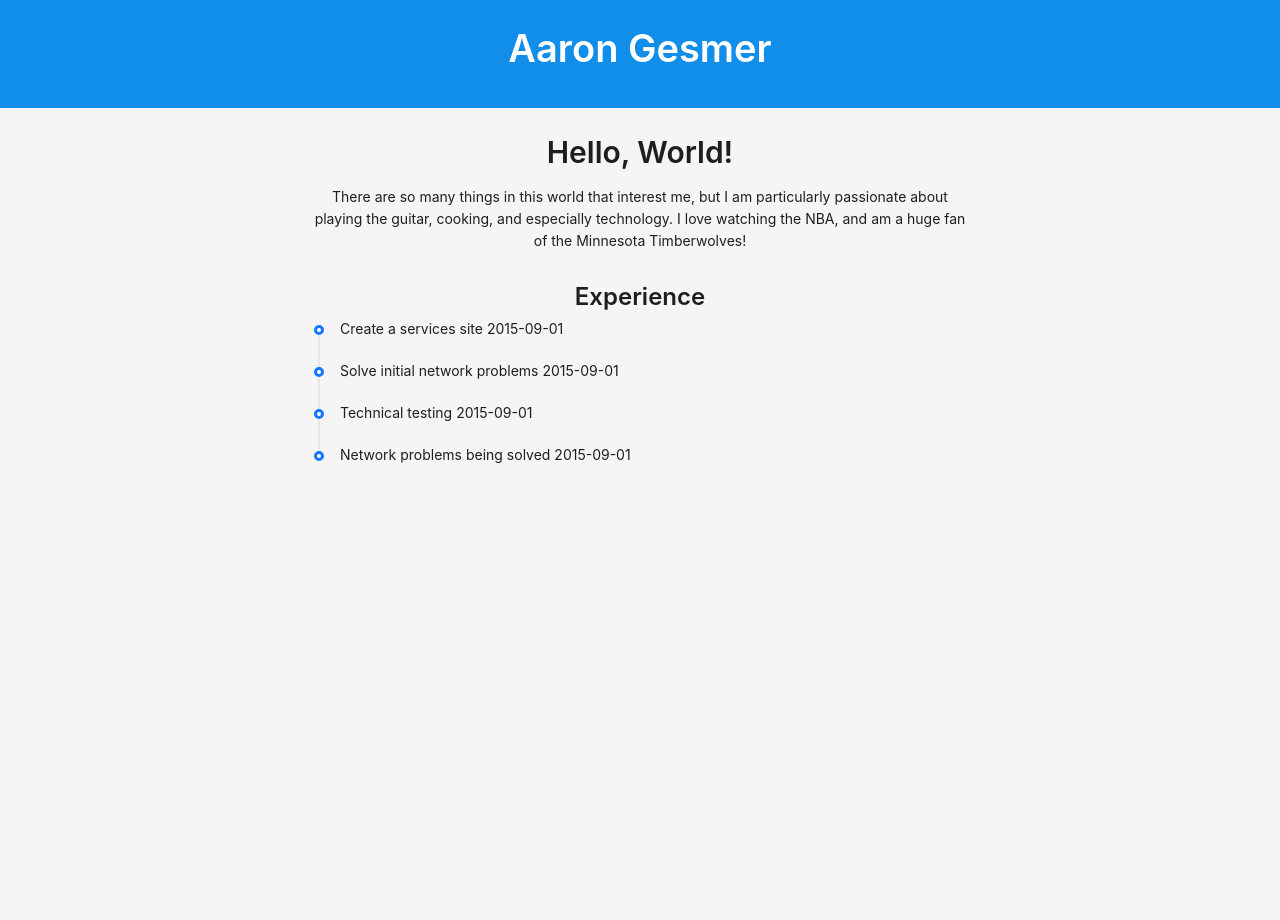
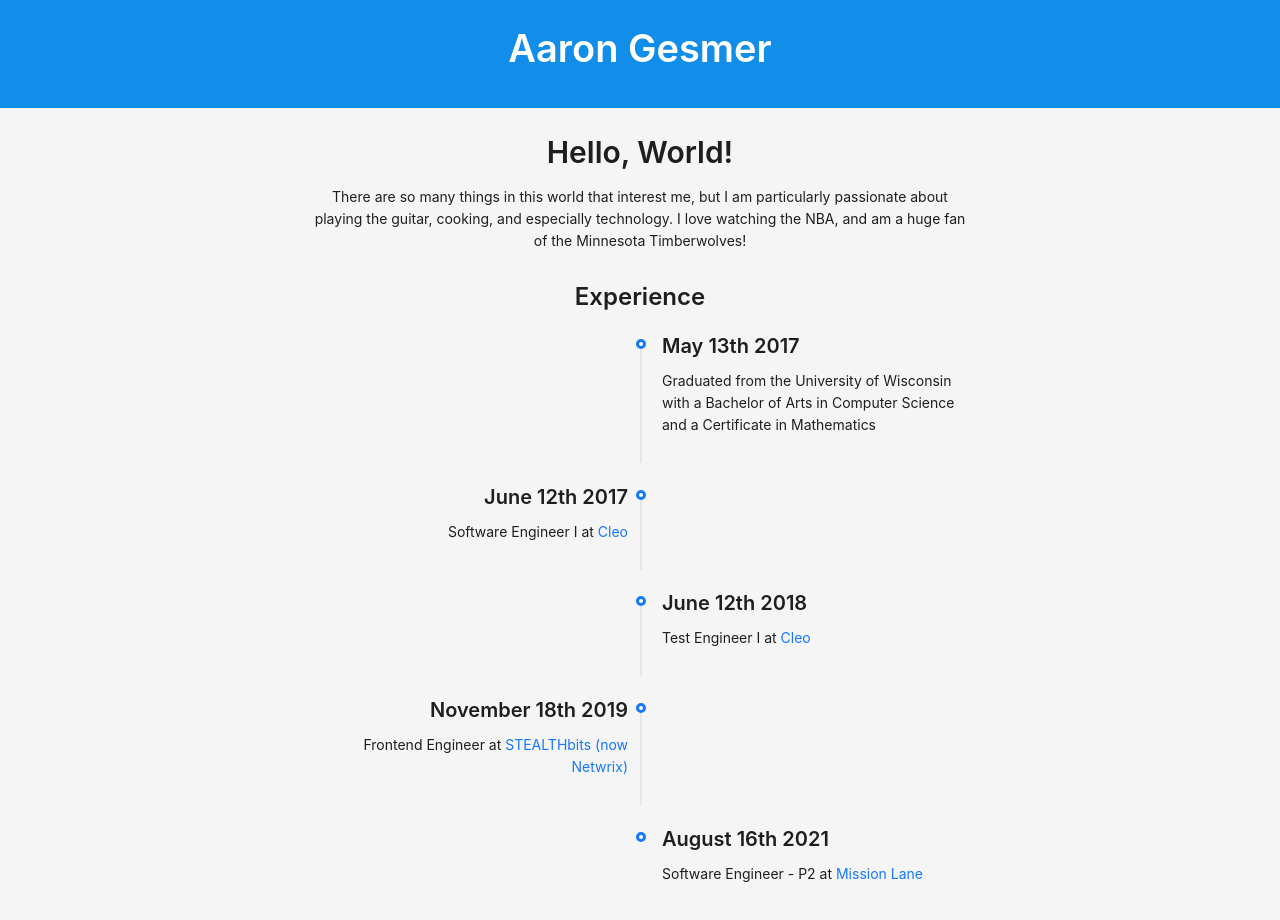
Before and after one commit to bucky-badger-gesmer/aarongesmer, a React (Create React App) app: page / in a window 1280 px wide. Shown: the top 920 px of the page. Built offline with nearby package versions, Linux system fonts and the light colour scheme.

Commit message:
add timeline of career

```diff
--- a/src/App.js
+++ b/src/App.js
@@ -5,7 +5,7 @@ import { faReact } from '@fortawesome/free-brands-svg-icons'
 import { AntDesignOutlined } from '@ant-design/icons';
 
 const { Header, Content, Footer } = Layout;
-const { Title, Text } = Typography;
+const { Title, Text, Link } = Typography;
 
 function App() {
   return (
@@ -19,19 +19,43 @@ function App() {
           <Text>There are so many things in this world that interest me, but I am particularly passionate about playing the guitar, cooking, and especially technology. I love watching the NBA, and am a huge fan of the Minnesota Timberwolves! </Text>
             <Title level={3}>Experience</Title>
               <Timeline
+                mode='alternate'
                 style={timelineStyle}
                 items={[
                   {
-                    children: 'Create a services site 2015-09-01',
+                    children:
+                      <>
+                        <Title level={4}>May 13th 2017</Title>
+                        Graduated from the University of Wisconsin with a Bachelor of Arts in Computer Science and a Certificate in Mathematics
+                      </>,
                   },
                   {
-                    children: 'Solve initial network problems 2015-09-01',
+                    children:
+                      <>
+                        <Title level={4}>June 12th 2017</Title>
+                        Software Engineer I at <Link>Cleo</Link>
+                      </>,
                   },
                   {
-                    children: 'Technical testing 2015-09-01',
+                    children:
+                      <>
+                        <Title level={4}>June 12th 2018</Title>
+                        Test Engineer I at <Link>Cleo</Link>
+                      </>,
                   },
                   {
-                    children: 'Network problems being solved 2015-09-01',
+                    children:
+                      <>
+                        <Title level={4}>November 18th 2019</Title>
+                        Frontend Engineer at <Link>STEALTHbits (now Netwrix)</Link>
+                      </>,
+                  },
+                  {
+                    children:
+                      <>
+                        <Title level={4}>August 16th 2021</Title>
+                        Software Engineer - P2 at <Link>Mission Lane</Link>
+                      </>
                   },
                 ]}
               />
```
